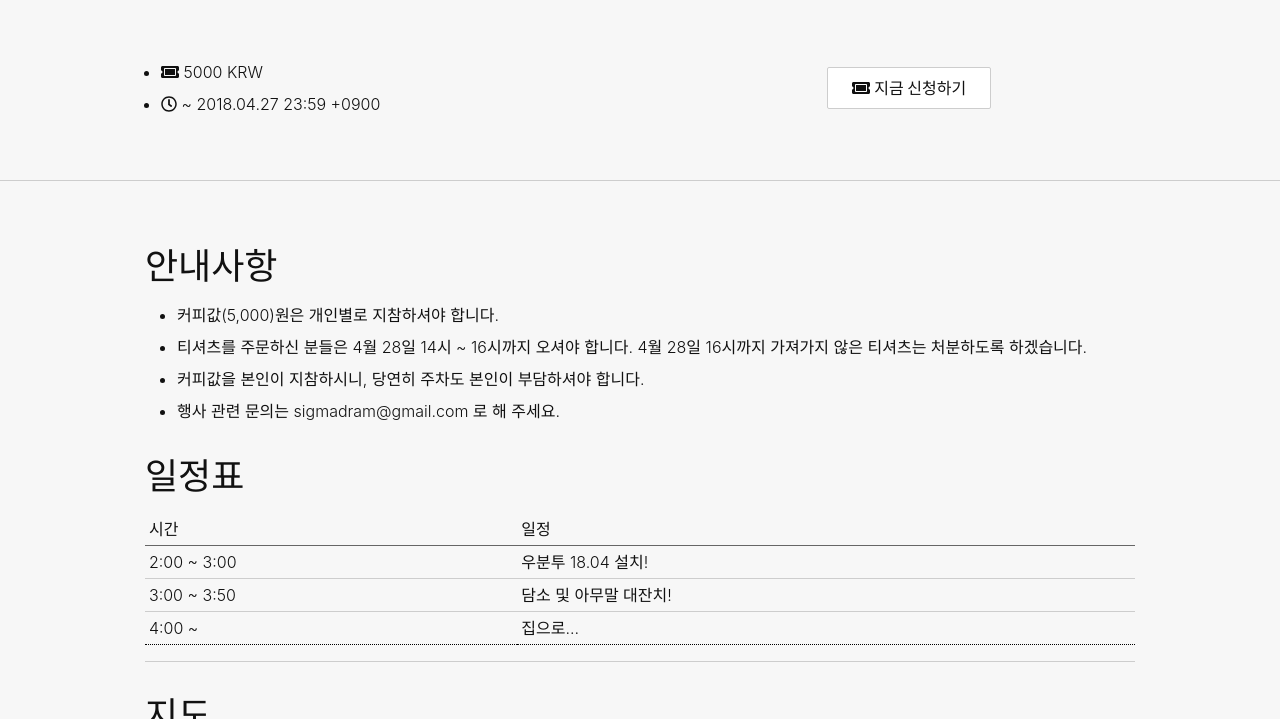
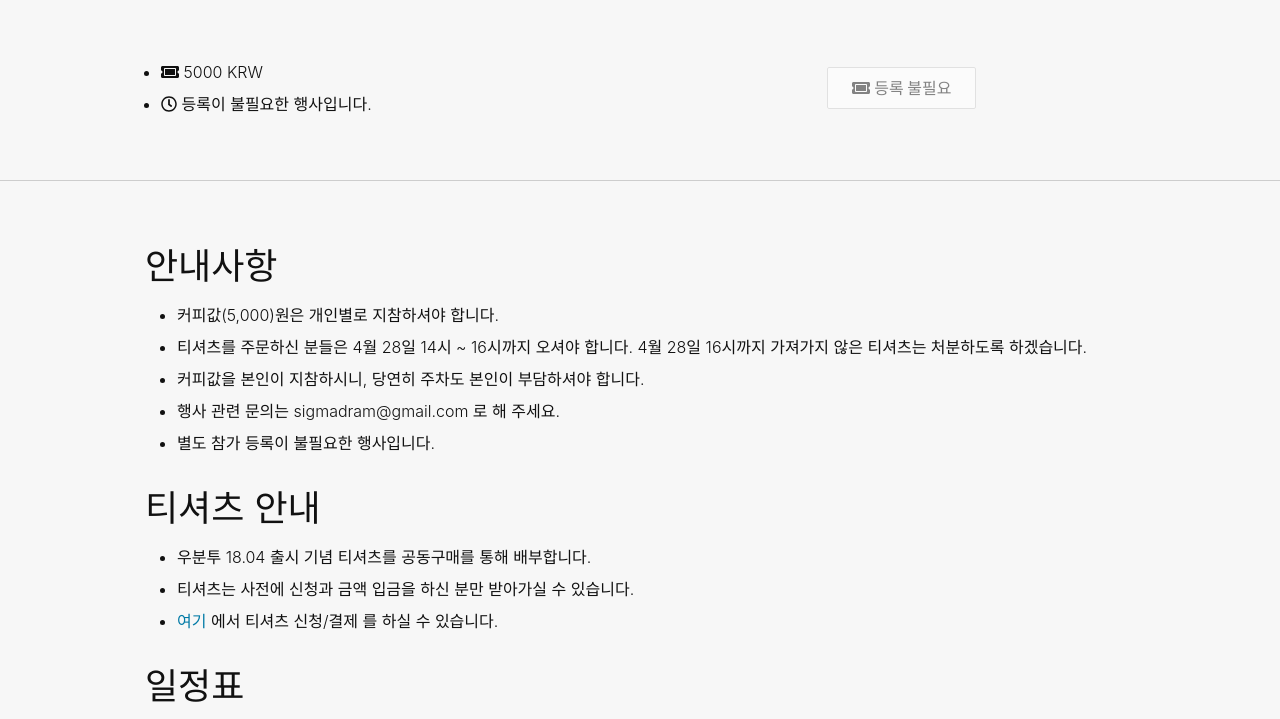
Before and after one commit to ubuntu-kr/events, a Jekyll site: the page built from _posts/2018-04-13-busan-18-04-teatime.md, in a window 1280 px wide and 900 px high, scrolled down 562 px, cut to the strip 181-900 px from the top of the window. Built offline with Jekyll 4.4.1, drawn with Linux system fonts in a browser that asks for light colours; some web fonts are replaced.

Commit message:
부산지역 18.04 티타임 행사 정보 수정

```diff
--- a/_posts/2018-04-13-busan-18-04-teatime.md
+++ b/_posts/2018-04-13-busan-18-04-teatime.md
@@ -5,8 +5,6 @@ desc: "우분투 18.04 릴리스를 축하하며 간단하게 커피한잔 하
 date: 2018-04-13 00:00:00 +0900
 start_time: 2018-04-28 14:00:00 +0900
 end_time: 2018-04-28 16:00:00 +0900
-submit_start: 2018-04-14 00:00:00 +0900
-submit_end: 2018-04-27 23:59:59 +0900
 location: "패스파인더(부산시 금정구 금강로 271, 미주빌딩 3층)"
 location_query: "패스파인더"
 price: "5000 KRW"
@@ -20,6 +18,13 @@ image: "https://lh3.googleusercontent.com/BQ1tFLuuvXb4LAM3frY2umUooBaT0_Oy7MJ78x
 - 티셔츠를 주문하신 분들은 4월 28일 14시 ~ 16시까지 오셔야 합니다. 4월 28일 16시까지 가져가지 않은 티셔츠는 처분하도록 하겠습니다.
 - 커피값을 본인이 지참하시니, 당연히 주차도 본인이 부담하셔야 합니다.
 - 행사 관련 문의는 sigmadram@gmail.com 로 해 주세요.
+- 별도 참가 등록이 불필요한 행사입니다.
+
+## 티셔츠 안내
+
+- 우분투 18.04 출시 기념 티셔츠를 공동구매를 통해 배부합니다.
+- 티셔츠는 사전에 신청과 금액 입금을 하신 분만 받아가실 수 있습니다.
+- [여기](https://survey.ubuntu-kr.org/index.php/387149?lang=ko) 에서 티셔츠 신청/결제 를 하실 수 있습니다.
 
 ## 일정표
 
```
